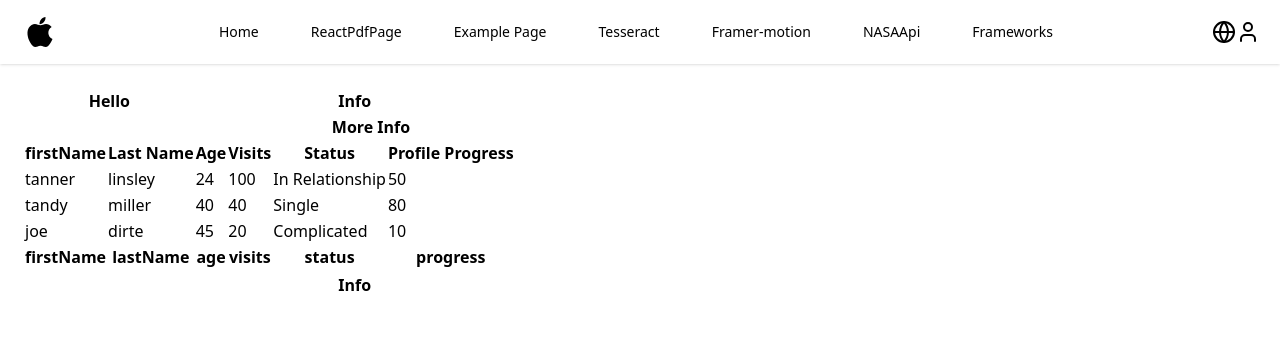
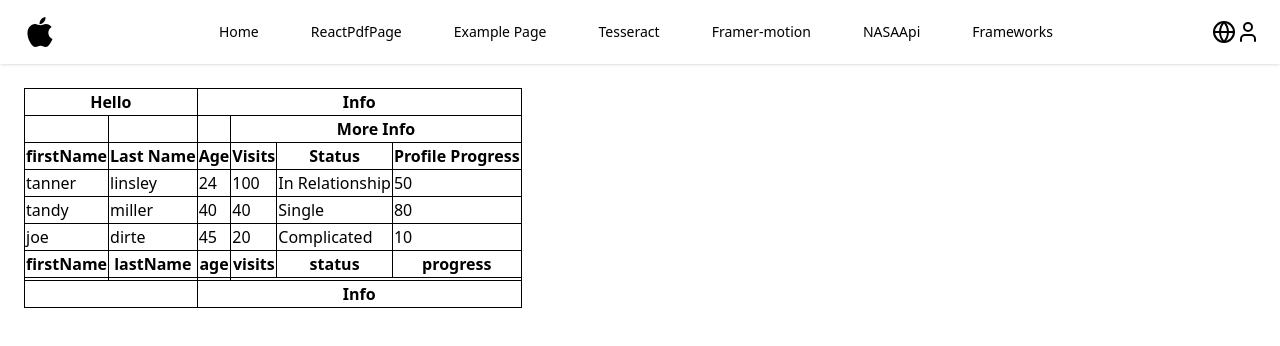
Before and after one commit to iliafilimonov1/portfolio-app, a Next.js app: page /Frameworks/ReactTable in a window 1280 px wide. Shown: the top 346 px of the page. Built offline with nearby package versions, Linux system fonts and the light colour scheme.

Commit message:
react-table

```diff
--- a/src/pages/Frameworks/ReactTable.tsx
+++ b/src/pages/Frameworks/ReactTable.tsx
@@ -103,13 +103,14 @@ const ReactTable: React.FC = () => {
 
   return (
     <div className="p-2">
-      <table>
+      <table className="border border-black">
         <thead>
           {table.getHeaderGroups().map((headerGroup) => (
             <tr key={headerGroup.id}>
               {headerGroup.headers.map((header) => (
                 <th
                   key={header.id}
+                  className="border border-black"
                   colSpan={header.colSpan}
                 >
                   {header.isPlaceholder
@@ -127,7 +128,10 @@ const ReactTable: React.FC = () => {
           {table.getRowModel().rows.map((row) => (
             <tr key={row.id}>
               {row.getVisibleCells().map((cell) => (
-                <td key={cell.id}>
+                <td
+                  key={cell.id}
+                  className="border border-black"
+                >
                   {flexRender(cell.column.columnDef.cell, cell.getContext())}
                 </td>
               ))}
@@ -140,6 +144,7 @@ const ReactTable: React.FC = () => {
               {footerGroup.headers.map((header) => (
                 <th
                   key={header.id}
+                  className="border border-black"
                   colSpan={header.colSpan}
                 >
                   {header.isPlaceholder
--- a/src/pages/Frameworks/index.tsx
+++ b/src/pages/Frameworks/index.tsx
@@ -25,6 +25,12 @@ const frameworks = [
     description: 'Библиотека для ввода данных в поля с типом number динамически изменяя под формат',
     icon: <RxAvatar size={50} />,
   },
+  {
+    link: 'ReactTable',
+    name: 'React-table',
+    description: 'Библиотека для создания таблиц',
+    icon: <RxAvatar size={50} />,
+  },
 ].map((f) => ({
   ...f,
   link: `/${PREFIX}/${f.link}`,
```
